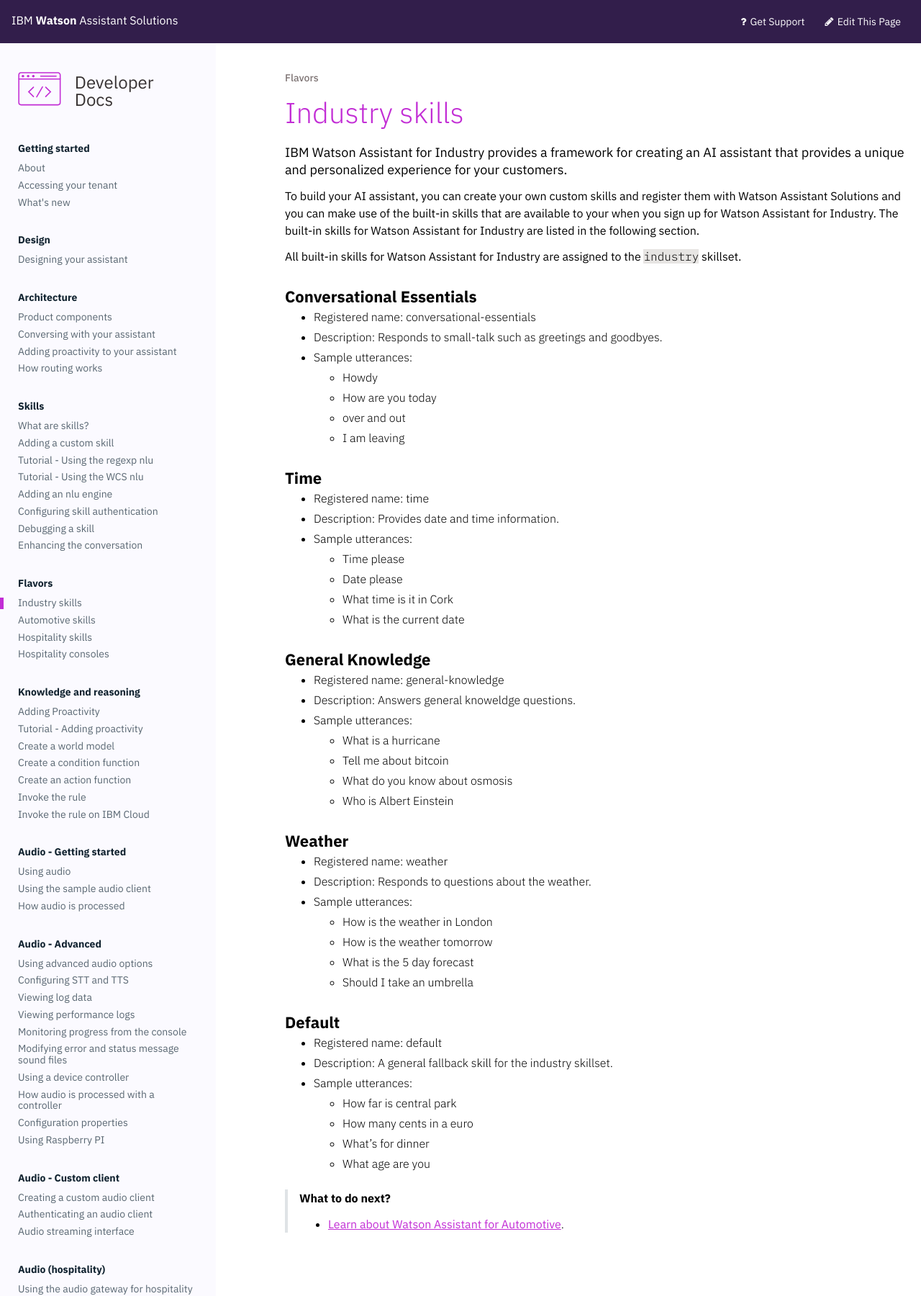
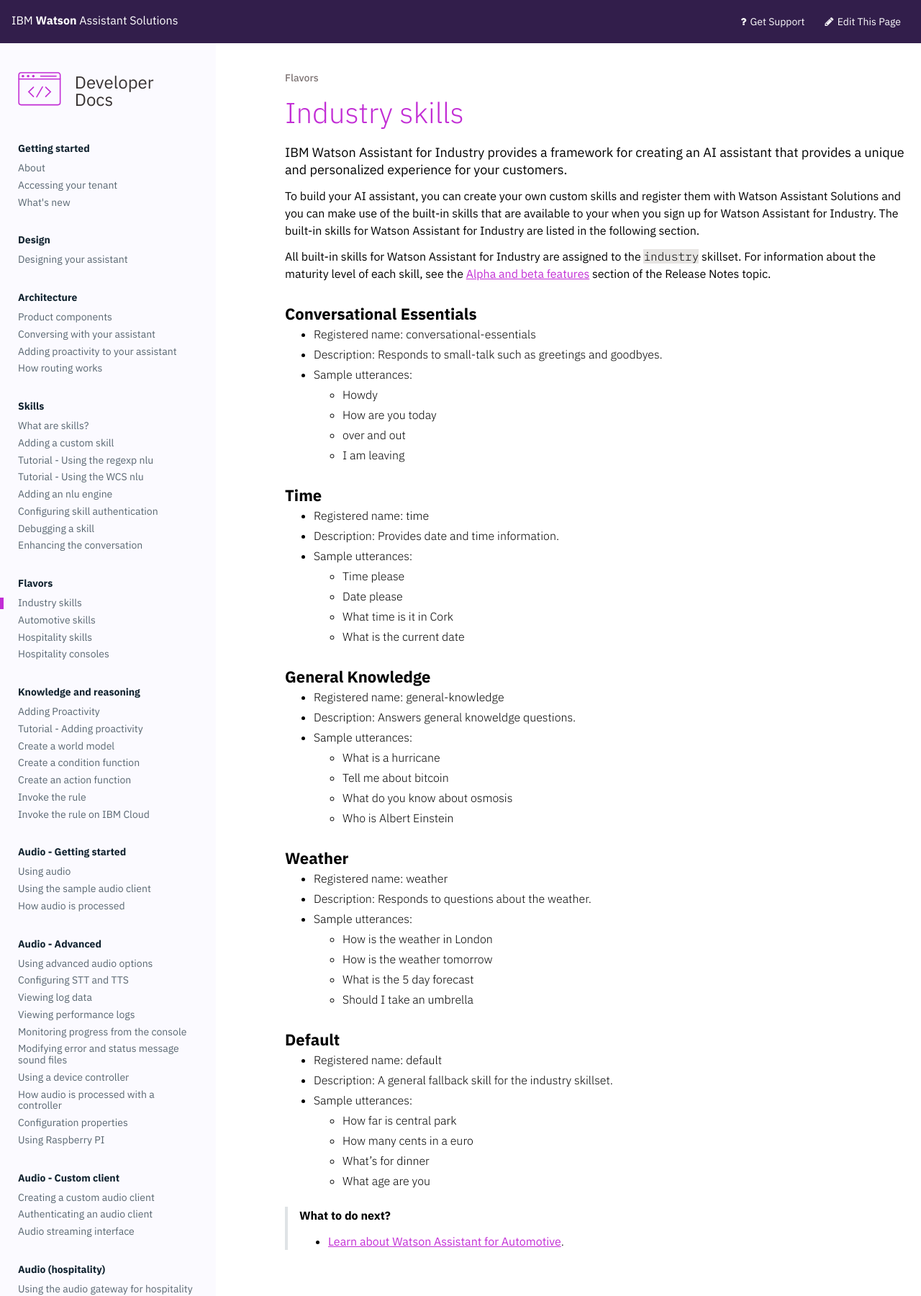
Before and after one commit to Watson-Personal-Assistant/developer, a Jekyll site: the page built from _content/flavours/industry.md, in a window 1280 px wide. Shown: the whole page at 72% size. Built offline with Jekyll 4.4.1, drawn with Linux system fonts in a browser that asks for light colours; some web fonts are replaced.

Commit message:
maturity level

```diff
--- a/_content/flavours/industry.md
+++ b/_content/flavours/industry.md
@@ -6,7 +6,7 @@
 
 To build your AI assistant, you can create your own custom skills and register them with Watson Assistant Solutions and you can make use of the built-in skills that are available to your when you sign up for Watson Assistant for Industry.  The built-in skills for Watson Assistant for Industry are listed in the following section.
 
-All built-in skills for Watson Assistant for Industry are assigned to the `industry` skillset.
+All built-in skills for Watson Assistant for Industry are assigned to the `industry` skillset.  For information about the maturity level of each skill, see the [Alpha and beta features](#alpha-and-beta-features/{{site.baseurl}}/flavours/automotive) section of the Release Notes topic.
 
 ### Conversational Essentials
 - Registered name: conversational-essentials
```
